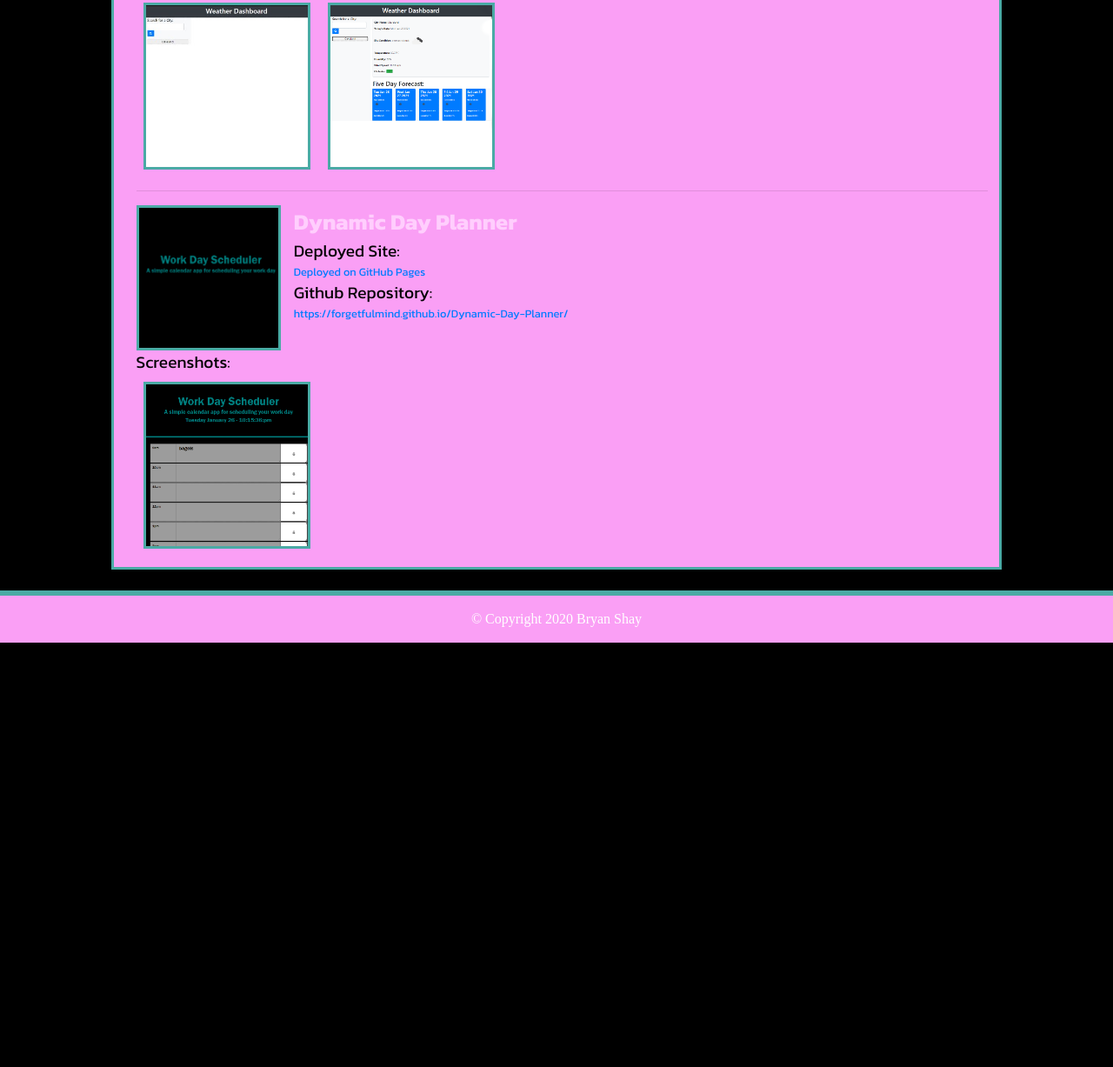
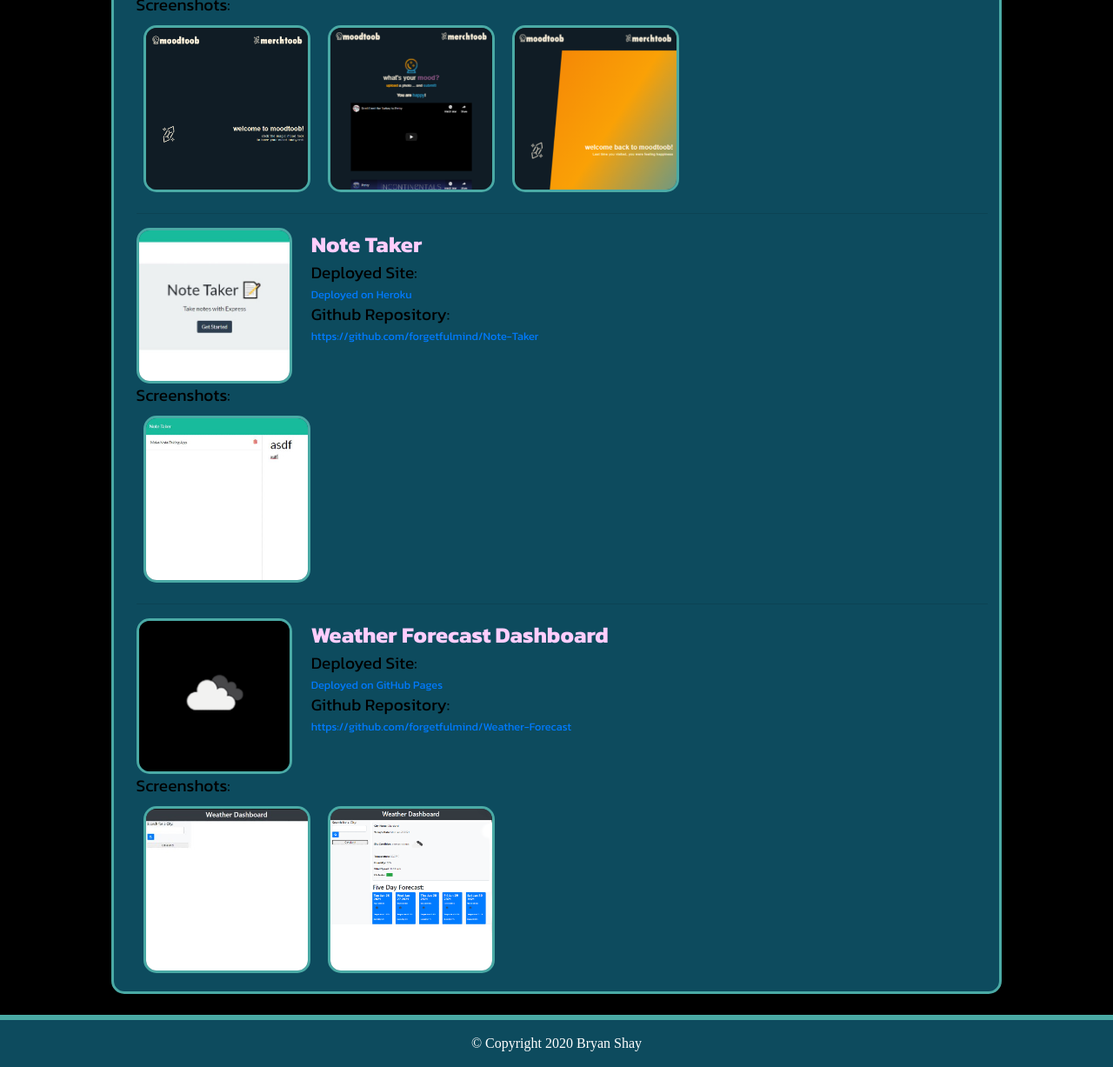
Before and after one commit to forgetfulmind/2-CSS-Boostrap, a plain HTML site: page portfolio.html in a window 1280 px wide. Shown: the part 813-2040 px from the top of the page at 87% size. Before the commit the page ends 1552 px from the top, so only its background shows below. Drawn offline with nearby package versions, Linux system fonts and the light colour scheme; a web font is replaced by a local one.

Commit message:
updated profile

```diff
--- a/portfolio.html
+++ b/portfolio.html
@@ -55,6 +55,32 @@
     <div class="block">
           <div class="row block-header">Coding Portfolio</div>
           <hr />
+                      <!--Portfolio Item-->
+                      <div class="row">
+                        <!-- Portfolio Image -->
+                        <div class="icon col-md-2 col-sm-12 col-12">
+                          <a href="https://boiling-taiga-07683.herokuapp.com/"><img src="./imgs/arcadia.png" alt="moodtoob" class="profilePic"/></a>
+                        </div>
+                        <div class="info col-md-9 col-sm-12 col-12">
+                              <!-- Project Information -->
+                              <div class="projectTitle"><strong>Arcadia</strong></div>
+                              <div class= "textContent">"A Constellation of Wonderous Distraction"</div>
+                              <div>Deployed Site:</div>
+                              <div class= "textContent"><a href="https://boiling-taiga-07683.herokuapp.com/">Heroku Deployment</a>
+                              </div>
+                                    <div>Github Repository:</div>
+                                    <div class= "textContent"><a href="https://github.com/forgetfulmind/Project-2-Arcadia">https://github.com/forgetfulmind/Project-2-Arcadia</a>
+                              </div>
+                        </div>
+                        <div class="col-md-11 col-sm-12 col-12">
+                          <div>Screenshots:</div>
+                          <span><img class="screenCap" src="./imgs/members.jpg" alt="moodtoob_screencap in use"></span>
+                          <span><img class="screenCap" src="./imgs/profile.jpg" alt="moodtoob_screencap return visit"></span>
+                          <span><img class="screenCap" src="./imgs/paperscores.jpg" alt="moodtoob_screencap return visit"></span>
+                        </div>
+               </div>
+           <!--End Portfolio Item-->
+           <hr />
             <!--Portfolio Item-->
               <div class="row">
                         <!-- Portfolio Image -->
@@ -86,6 +112,29 @@
             <div class="row">
               <!-- Portfolio Image -->
               <div class="icon col-md-2 col-sm-12 col-12">
+                <a href="https://enigmatic-lowlands-28548.herokuapp.com/"><img src="./imgs/noteTaker.jpg" alt="plannericon" class="profilePic"/></a>
+              </div>
+              <div class="info col-md-9 col-sm-12 col-12">
+                    <!-- Project Information -->
+                    <div class="projectTitle"><strong>Note Taker</strong></div>
+                    <div>Deployed Site:</div>
+                    <div class= "textContent"><a href="https://enigmatic-lowlands-28548.herokuapp.com/">Deployed on Heroku</a>
+                    </div>
+                          <div>Github Repository:</div>
+                          <div class= "textContent"><a href="https://github.com/forgetfulmind/Note-Taker">https://github.com/forgetfulmind/Note-Taker</a>
+                    </div>
+              </div>
+              <div class="col-md-11 col-sm-12 col-12">
+                <div>Screenshots:</div>
+                <span><img class="screenCap" src="./imgs/notetakerscreencap.jpg" alt="Note Taker screencap"></span>
+              </div>
+            </div>
+            <hr />
+          <!--End Portfolio Item-->
+           <!--Portfolio Item-->
+            <div class="row">
+              <!-- Portfolio Image -->
+              <div class="icon col-md-2 col-sm-12 col-12">
                 <a href="https://forgetfulmind.github.io/Weather-Forecast/"><img src="./imgs/weather_dash_cloud.png" alt="weather_dash_cloud" class="profilePic"/></a>
               </div>
               <div class="info col-md-9 col-sm-12 col-12">
@@ -105,28 +154,6 @@
               </div>
             </div>
            <!--End Portfolio Item-->
-           <hr />
-           <!--Portfolio Item-->
-            <div class="row">
-              <!-- Portfolio Image -->
-              <div class="icon col-md-2 col-sm-12 col-12">
-                <a href="https://forgetfulmind.github.io/Weather-Forecast/"><img src="./imgs/plannericon.png" alt="plannericon" class="profilePic"/></a>
-              </div>
-              <div class="info col-md-9 col-sm-12 col-12">
-                    <!-- Project Information -->
-                    <div class="projectTitle"><strong>Dynamic Day Planner</strong></div>
-                    <div>Deployed Site:</div>
-                    <div class= "textContent"><a href="https://forgetfulmind.github.io/Dynamic-Day-Planner/">Deployed on GitHub Pages</a>
-                    </div>
-                          <div>Github Repository:</div>
-                          <div class= "textContent"><a href="https://forgetfulmind.github.io/Dynamic-Day-Planner/">https://forgetfulmind.github.io/Dynamic-Day-Planner/</a>
-                    </div>
-              </div>
-              <div class="col-md-11 col-sm-12 col-12">
-                <div>Screenshots:</div>
-                <span><img class="screenCap" src="./imgs/dayplanner.png" alt="weather dashboard screencap"></span>
-              </div>
-            </div>
            <!--End Portfolio Item-->
 
 
--- a/styles.css
+++ b/styles.css
@@ -8,11 +8,16 @@ body {
 }
 
 .profilePic{
-  width: 13vw;
-  height: 13vw;
+  width: auto;
+  height: 14vw;
   border: #4aaaa5;
   border-width: 6;
   border-style: solid;
+  border-radius: 15px;
+}
+
+.icon{
+  margin-right: 20px;
 }
 
 .screenCap{
@@ -22,6 +27,7 @@ body {
   border-width: 3;
   border-style: solid;
   margin: 1vh;
+  border-radius: 15px;
 }
 
 .mail {
@@ -45,7 +51,7 @@ main {
 
 /* create styles for use for all white main boxes */
 .block {
-  background-color: #fa9ff5;
+  background-color: #1784a591;
   padding: 1vw;
   padding-left: 2vw;
   margin-bottom: 3vh;
@@ -57,6 +63,7 @@ main {
   border:  #4aaaa5;
   border-width: 6;
   border-style: solid;
+  border-radius: 15px;
 }
 
 .block-header {
@@ -96,7 +103,7 @@ main {
   padding: 5px;
 
   /* Visual */
-  background: #fa9ff5;
+  background: #1784a500;
 }
 
 #logo:hover {
@@ -105,7 +112,7 @@ main {
 
 /* override bootstrap navbar styling*/
 .navbar {
-  background: #fa9ff5;
+  background: #1784a591;
   border: none;
   font-family: Texturina;
   color: white;
@@ -189,7 +196,7 @@ main {
   height: 60px;
 
   /* Visual */
-  background-color: #fa9ff5;
+  background-color: #1784a591;
   color: white;
 }
 
```
Also changed, not shown: index.html (+2 -2 lines), imgs/Face.jpg (deleted), imgs/arcadia.png (added), imgs/landingpage.jpg (added), imgs/members.jpg (added), imgs/noteTaker.jpg (added), imgs/notetakerscreencap.jpg (added), imgs/paperscores.jpg (added), imgs/profile.jpg (added), 2 other files.
